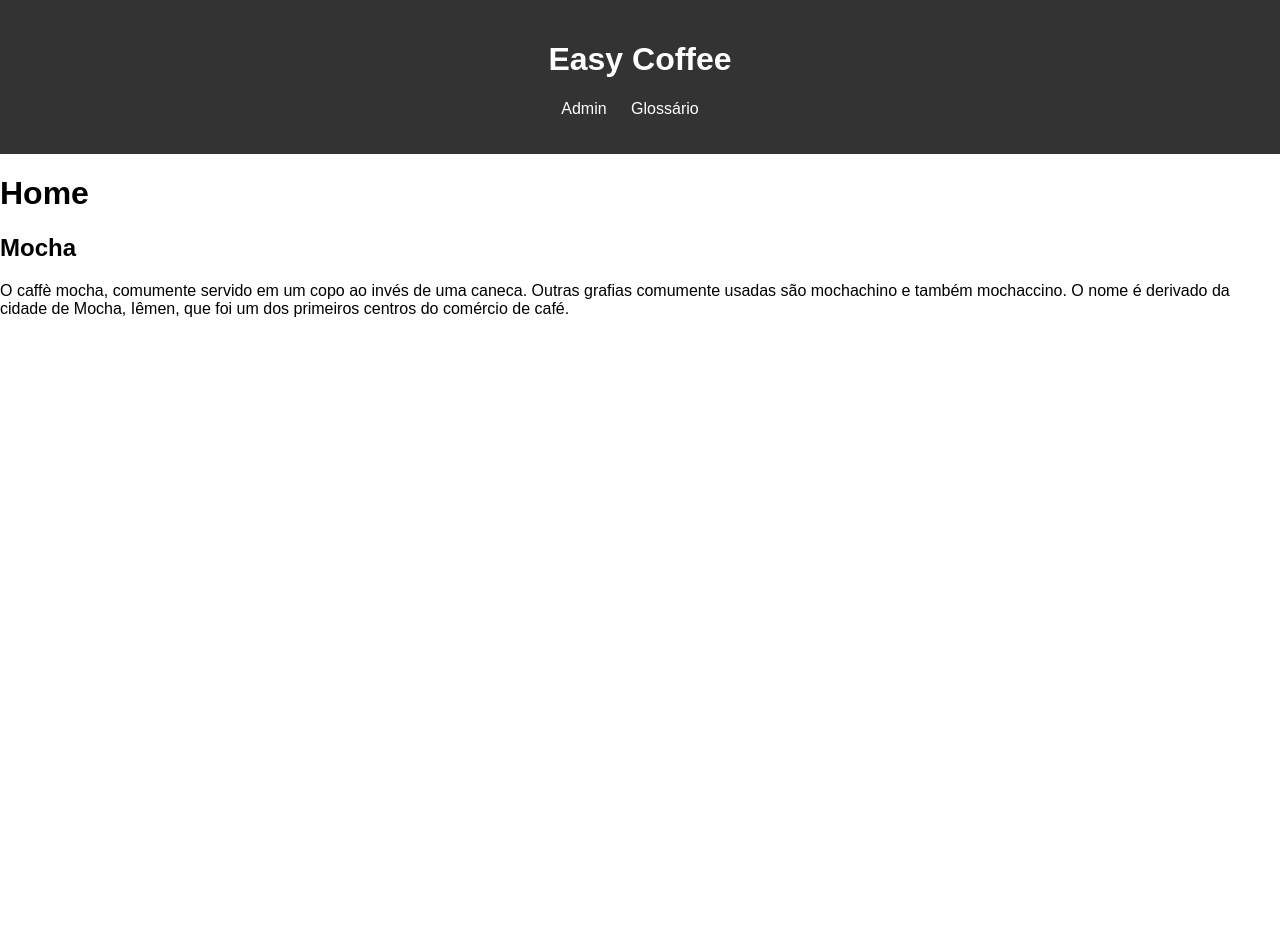
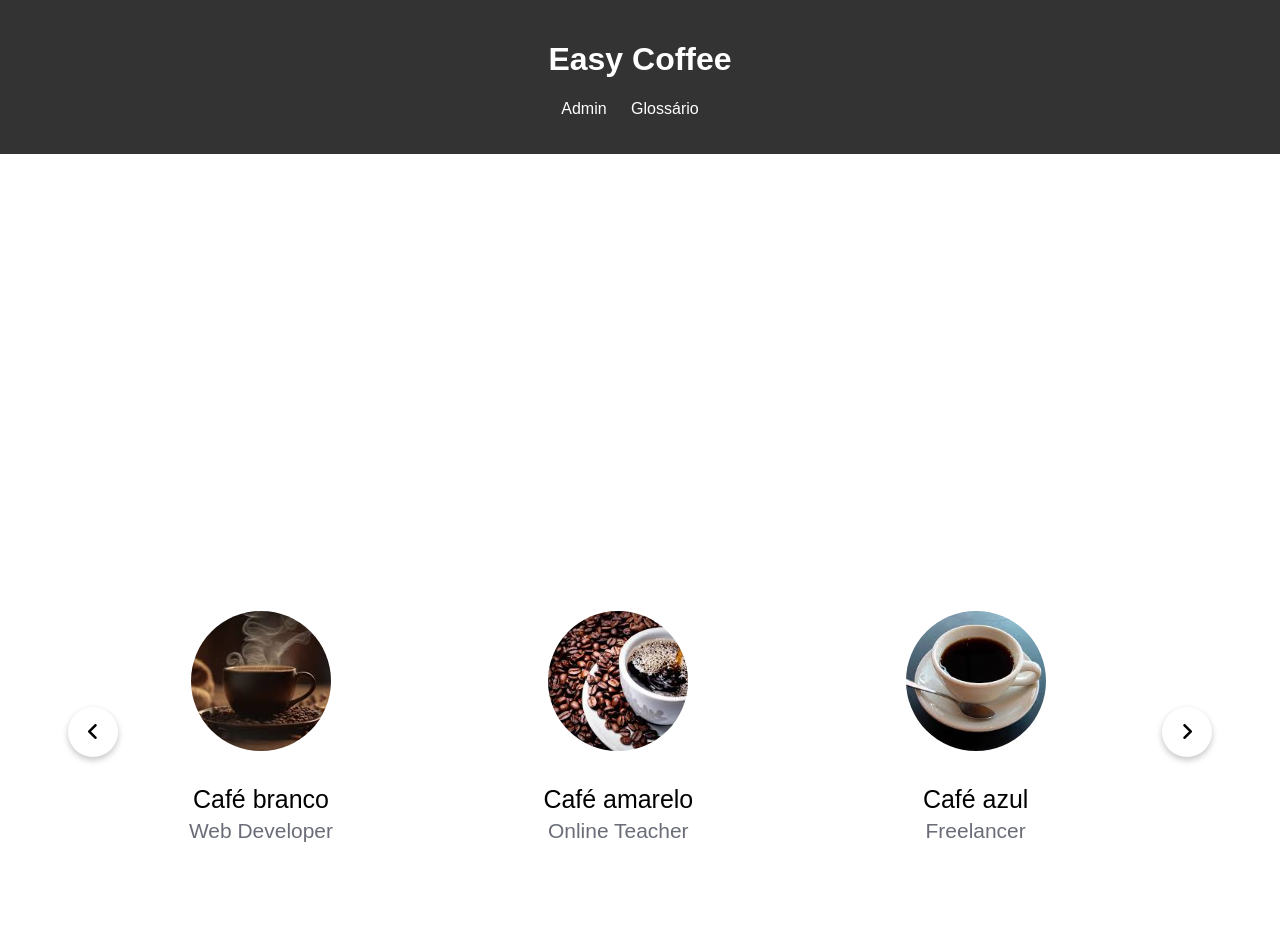
Before and after one commit to seconds4decay/EasyCoffee, a Django app: page / in a window 1280 px wide. Before the commit the page ends 317 px from the top, so only its background shows below. Run offline with Django 5.2, Linux system fonts and the light colour scheme; data comes from the database, SQL or seed files in the repository; parts of the project's set-up code (start-up, migrations or seed data) failed here and were passed over; some libraries are stand-ins or nearby versions.

Commit message:
Carrossel

```diff
--- a/app/static/home.css
+++ b/app/static/home.css
@@ -36,3 +36,110 @@ a {
     text-decoration: none;
     color: white;
 }
+
+/* Carrossel  */
+
+.wrapper {
+  max-width: 1100px;
+  width: 100%;
+  position: relative;
+  margin: auto;
+  margin-top: 400px;
+}
+.wrapper i {
+  top: 50%;
+  height: 50px;
+  width: 50px;
+  cursor: pointer;
+  font-size: 1.25rem;
+  position: absolute;
+  text-align: center;
+  line-height: 50px;
+  background: #fff;
+  border-radius: 50%;
+  box-shadow: 0 3px 6px rgba(0,0,0,0.23);
+  transform: translateY(-50%);
+  transition: transform 0.1s linear;
+}
+.wrapper i:active{
+  transform: translateY(-50%) scale(0.85);
+}
+.wrapper i:first-child{
+  left: -22px;
+}
+.wrapper i:last-child{
+  right: -22px;
+}
+.wrapper .carousel{
+  display: grid;
+  grid-auto-flow: column;
+  grid-auto-columns: calc((100% / 3) - 12px);
+  overflow-x: auto;
+  scroll-snap-type: x mandatory;
+  gap: 16px;
+  border-radius: 8px;
+  scroll-behavior: smooth;
+  scrollbar-width: none;
+}
+.carousel::-webkit-scrollbar {
+  display: none;
+}
+.carousel.no-transition {
+  scroll-behavior: auto;
+}
+.carousel.dragging {
+  scroll-snap-type: none;
+  scroll-behavior: auto;
+}
+.carousel.dragging .card {
+  cursor: grab;
+  user-select: none;
+}
+.carousel :where(.card, .img) {
+  display: flex;
+  justify-content: center;
+  align-items: center;
+}
+.carousel .card {
+  scroll-snap-align: start;
+  height: 342px;
+  list-style: none;
+  background: #fff;
+  cursor: pointer;
+  padding-bottom: 15px;
+  flex-direction: column;
+  border-radius: 8px;
+}
+.carousel .card .img {
+  height: 148px;
+  width: 148px;
+  border-radius: 50%;
+}
+.card .img img {
+  width: 140px;
+  height: 140px;
+  border-radius: 50%;
+  object-fit: cover;
+  border: 4px solid #fff;
+}
+.carousel .card h2 {
+  font-weight: 500;
+  font-size: 1.56rem;
+  margin: 30px 0 5px;
+}
+.carousel .card span {
+  color: #6A6D78;
+  font-size: 1.31rem;
+}
+
+@media screen and (max-width: 900px) {
+  .wrapper .carousel {
+    grid-auto-columns: calc((100% / 2) - 9px);
+  }
+}
+
+@media screen and (max-width: 600px) {
+  .wrapper .carousel {
+    grid-auto-columns: 100%;
+  }
+}
--- a/app/templates/pages/home.html
+++ b/app/templates/pages/home.html
@@ -1,19 +1,54 @@
 {% load static %}
 {% include "pages\head.html" %}
+<link rel="stylesheet" href="style.css">
+<meta name="viewport" content="width=device-width, initial-scale=1.0">
+
+<link rel="stylesheet" href="https://cdnjs.cloudflare.com/ajax/libs/font-awesome/6.3.0/css/all.min.css">
 <link href="{% static 'home.css' %}" rel="stylesheet">
 </head>
 
 <body>
-{% include "pages\header.html" %}
+    {% include "pages\header.html" %}
 
-    <h1>Home</h1>
+    <div class="wrapper">
+        <i id="left" class="fa-solid fa-angle-left"></i>
+        <ul class="carousel">
+            <li class="card">
+                <div class="img"><img src="{% static '1.jpg' %}" alt="img" draggable="false"></div>
+                <h2>Café preto</h2>
+                <span>Sales Manager</span>
+            </li>
+            <li class="card">
+                <div class="img"><img src="{% static '2.jpg' %}" alt="img" draggable="false"></div>
+                <h2>Café branco</h2>
+                <span>Web Developer</span>
+            </li>
+            <li class="card">
+                <div class="img"><img src="{% static '3.jpg' %}" alt="img" draggable="false"></div>
+                <h2>Café amarelo</h2>
+                <span>Online Teacher</span>
+            </li>
+            <li class="card">
+                <div class="img"><img src="{% static '1.jpg' %}" alt="img" draggable="false"></div>
+                <h2>Café azul</h2>
+                <span>Freelancer</span>
+            </li>
+            <li class="card">
+                <div class="img"><img src="{% static '2.jpg' %}" alt="img" draggable="false"></div>
+                <h2>Café rosa</h2>
+                <span>Bank Manager</span>
+            </li>
+            <li class="card">
+                <div class="img"><img src="{% static 'moreno.webp' %}" alt="img" draggable="false"></div>
+                <h2>Café landim</h2>
+                <span>App Designer</span>
+            </li>
+        </ul>
+        <i id="right" class="fa-solid fa-angle-right"></i>
+    </div>
 
-    {% for cafe in cafes %}
-        <h2>{{ cafe.nome }}</h2>
-        <p>{{ cafe.descricao }}</p>
-    {% endfor %}
 
-    <script src="script.js"></script>
+    <script src="{% static 'javascript.js' %}"></script>
 </body>
 
 </html>
```
Also changed, not shown: app/static/javascript.js (added, +84 -0 lines), app/static/1.jpg (added), app/static/2.jpg (added), app/static/3.jpg (added), app/static/moreno.webp (added).
